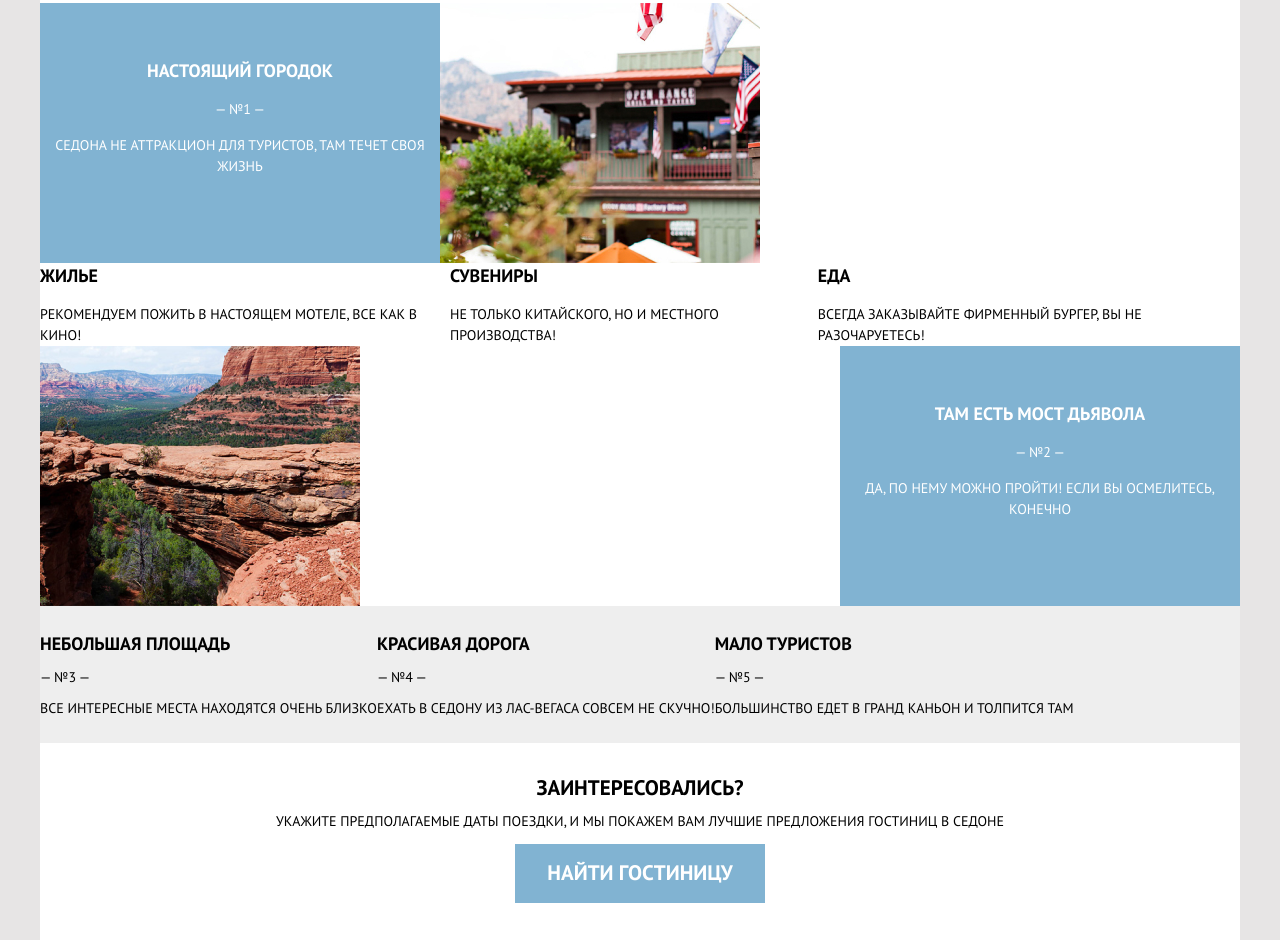
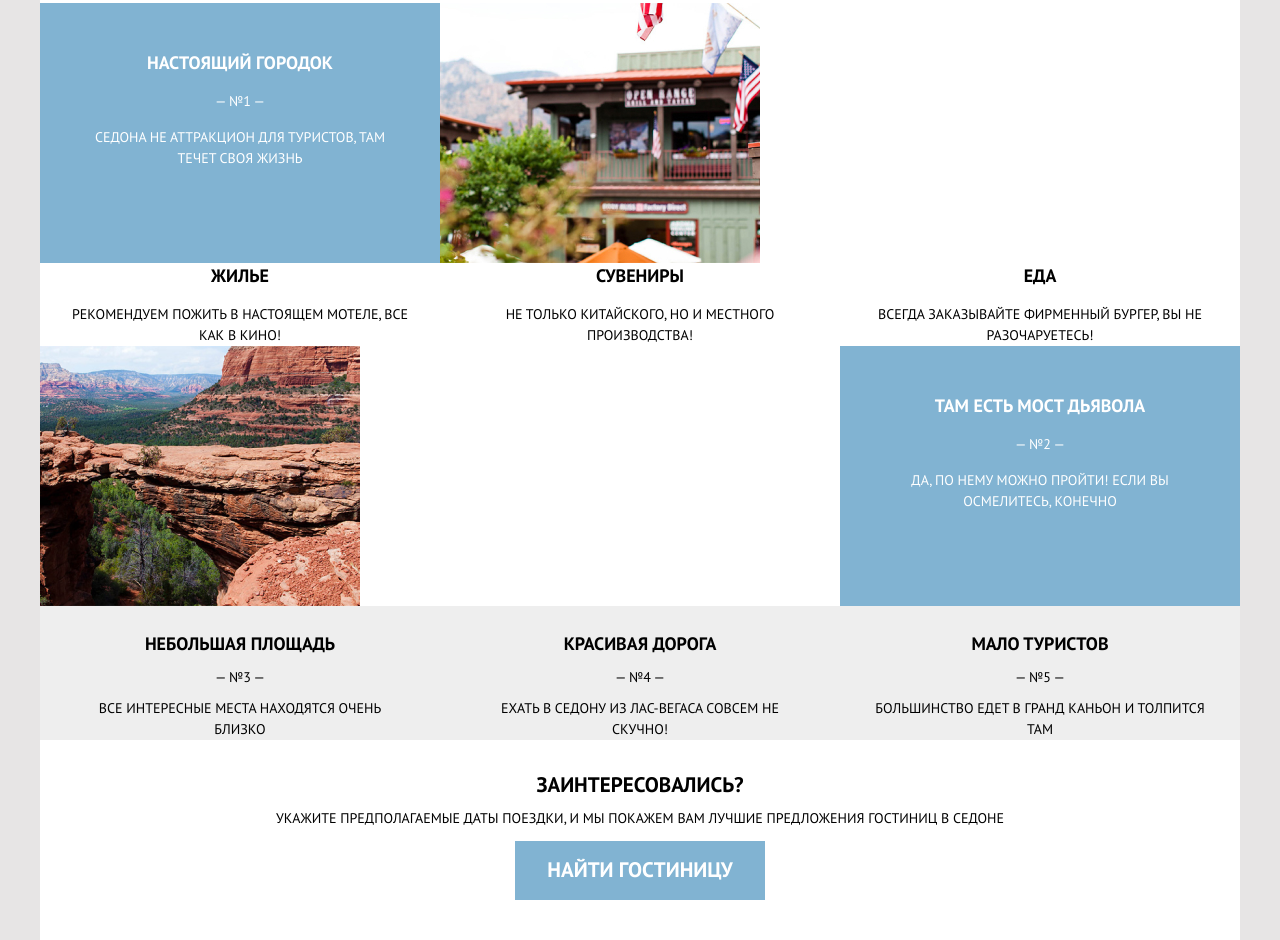
Before and after one commit to PavelMor25/194881-sedona-22, a website: page source/index.html in a window 1280 px wide. Shown: the part 494-1434 px from the top of the page. Drawn offline with nearby package versions, Linux system fonts and the light colour scheme; files that its build step writes are made by us from their sources.

Commit message:
Исправлена сетка главной страницы

```diff
--- a/source/less/blocks/main-nav.less
+++ b/source/less/blocks/main-nav.less
@@ -2,20 +2,6 @@
   .clear-list();
   display: flex;
   flex-direction: column;
-
-  @media (min-width: @tablet-width) {
-    flex-direction: row;
-  }
-}
-
-.main-nav__item {
-  @media (min-width: @tablet-width) {
-    width: 159px;
-  }
-
-  @media (min-width: @tablet-width) {
-    width: 239px;
-  }
 }
 
 .main-nav__link {
@@ -25,17 +11,33 @@
   padding: 10px 0 5px 0;
   display: flex;
   justify-content: center;
-
-  @media (min-width: @tablet-width) {
-    color: @basic-black;
-    background-color: transparent;
-  }
 }
 
 .main-nav__toggle {
   display: block;
+}
 
-  @media (min-width: @tablet-width) {
+@media (min-width: @tablet-width) {
+  .main-nav__list {
+    flex-direction: row;
+  }
+
+  .main-nav__item {
+    width: 159px;
+  }
+
+  .main-nav__link {
+    color: @basic-black;
+    background-color: transparent;
+  }
+
+  .main-nav__toggle {
     display: none;
   }
 }
+
+@media (min-width: @desktop-width) {
+  .main-nav__item {
+    width: 239px;
+  }
+}
--- a/source/less/blocks/page-footer.less
+++ b/source/less/blocks/page-footer.less
@@ -3,27 +3,29 @@
   padding-top: 38.5px;
   padding-bottom: 23px;
   text-align: center;
-
-  @media (min-width: @tablet-width) {
-    display: grid;
-    grid-template-columns: repeat(3, 1fr);
-  }
 }
 
 .page-footer__tag {
   .text-parametr(21px; 700; 26px);
   margin: 0;
   margin-bottom: 33.5px;
-
-  @media (min-width: @tablet-width) {
-    margin: 0;
-  }
 }
 
 .page-footer__social {
   margin-bottom: 40px;
+}
 
-  @media (min-width: @tablet-width) {
+@media (min-width: @tablet-width) {
+  .page-footer {
+    display: grid;
+    grid-template-columns: repeat(3, 1fr);
+  }
+
+  .page-footer__tag {
+    margin: 0;
+  }
+
+  .page-footer__social {
     margin: 0;
   }
 }
--- a/source/less/blocks/reason.less
+++ b/source/less/blocks/reason.less
@@ -1,29 +1,11 @@
 .reason {
   color: @basic-white;
-
-  @media (min-width: @tablet-width) {
-    display: grid;
-    grid-template-columns: 1fr 2fr;
-  }
-}
-
-.reason--right-text {
-  @media (min-width: @tablet-width) {
-    grid-template-columns: 2fr 1fr;
-  }
 }
 
 .reason__info {
   text-align: center;
   background: @basic-blue;
-  padding: 55px 0 39px 0;
-}
-
-.reason__image--left-image {
-  @media (min-width: @tablet-width) {
-    grid-column: 1;
-    grid-row: 1;
-  }
+  padding: 55px 13px 39px 13px;
 }
 
 .reason__title {
@@ -41,3 +23,29 @@
 .reason__number {
   margin-bottom: 15px;
 }
+
+@media (min-width: @tablet-width) {
+  .reason {
+    display: grid;
+    grid-template-columns: 1fr 2fr;
+  }
+
+  .reason__info {
+    padding: 40px 32px 44px 32px;
+  }
+
+  .reason--right-text {
+    grid-template-columns: 2fr 1fr;
+  }
+
+  .reason__image--left-image {
+    grid-column: 1;
+    grid-row: 1;
+  }
+}
+
+@media (min-width: @desktop-width) {
+  .reason__info {
+    padding: 47px 52px 57px 52px;
+  }
+}
--- a/source/less/blocks/reasons.less
+++ b/source/less/blocks/reasons.less
@@ -1,13 +1,11 @@
 .reasons {
+  text-align: center;
   background-color: @neutral;
   padding-top: 25px;
 }
 
 .reasons__list {
   .clear-list();
-  @media (min-width: @tablet-width) {
-    display: flex;
-  }
 }
 
 .reasons__item {
@@ -29,3 +27,16 @@
 .reasons__number {
   margin-bottom: 10px;
 }
+
+@media (min-width: @tablet-width) {
+  .reasons__list {
+    display: flex;
+    flex-wrap: wrap;
+  }
+
+  .reasons__item {
+    box-sizing: border-box;
+    padding: 0 32px;
+    width: calc(100% / 3);
+  }
+}
--- a/source/less/blocks/recomendation.less
+++ b/source/less/blocks/recomendation.less
@@ -1,13 +1,10 @@
 .recomendation {
+  text-align: center;
   background-color: @basic-white;
 }
 
 .recomendation__list {
   .clear-list();
-
-  @media (min-width: @tablet-width) {
-    display: flex;
-  }
 }
 
 .recomendation__title {
@@ -20,3 +17,16 @@
   .text-parametr();
   margin: 0;
 }
+
+@media (min-width: @tablet-width) {
+  .recomendation__list {
+    display: flex;
+    flex-wrap: wrap;
+  }
+
+  .recomendation__item {
+    box-sizing: border-box;
+    width: calc(100% / 3);
+    padding: 0 26px;
+  }
+}
--- a/source/less/blocks/wrapper.less
+++ b/source/less/blocks/wrapper.less
@@ -1,9 +1,18 @@
 .wrapper {
   background-color: @basic-white;
+  max-width: @mobile-width-container;
+  margin: 0 auto;
+  padding: 0;
+}
 
-  @media (min-width: @desktop-width) {
-    width: 1200px;
-    margin: 0 auto;
-    padding: 0;
+@media (min-width: @tablet-width) {
+  .wrapper {
+    max-width: @tablet-width-container;
   }
 }
+
+@media (min-width: @desktop-width) {
+  .wrapper {
+    max-width: @desktop-width-container;
+  }
+}
--- a/source/less/global/variables.less
+++ b/source/less/global/variables.less
@@ -19,3 +19,9 @@
 @mobile-width: 320px;
 @tablet-width: 768px;
 @desktop-width: 1200px;
+
+// container
+
+@mobile-width-container: 500px;
+@tablet-width-container: 900px;
+@desktop-width-container: 1200px;
```
